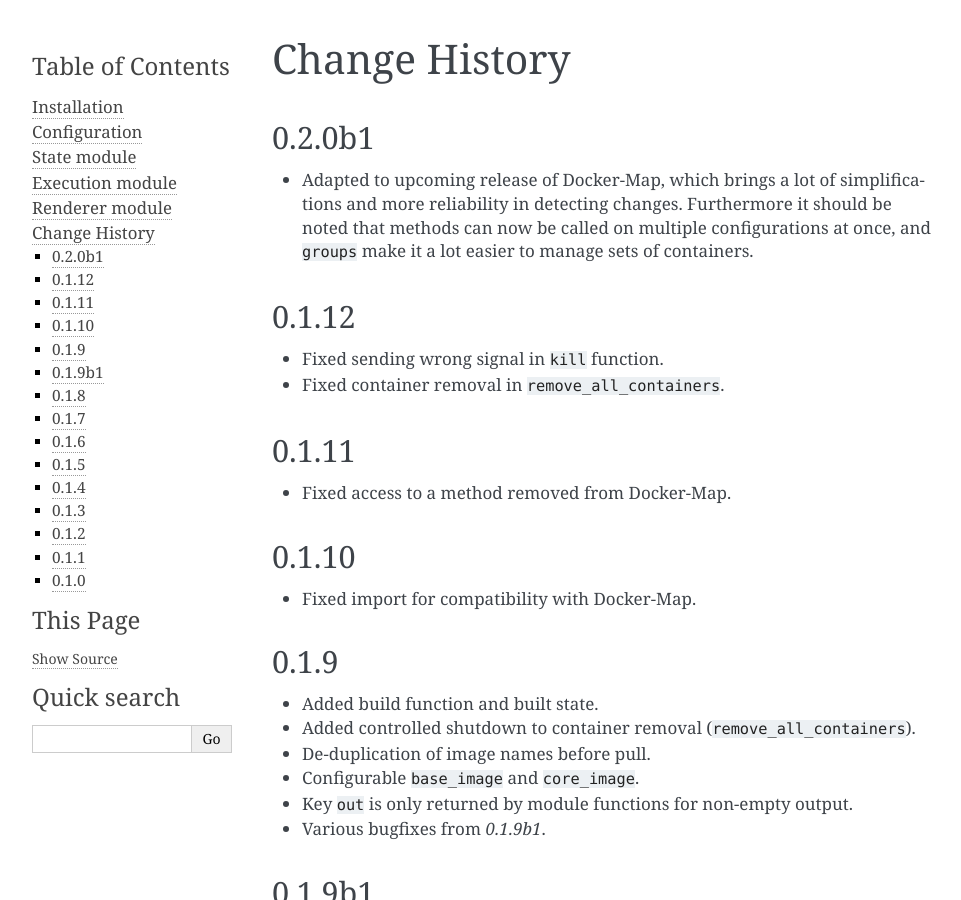
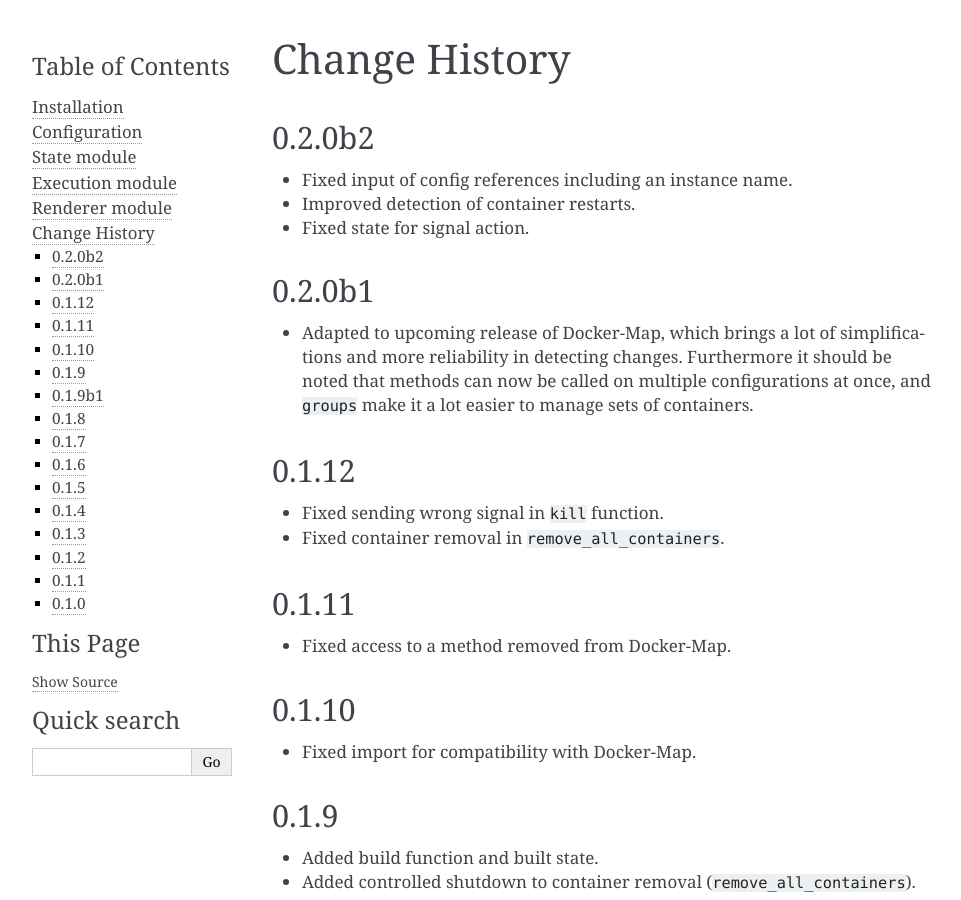
Before and after one commit to merll/salt-container-map, a Sphinx documentation site: the page built from docs/changes.rst, in a window 1280 px wide and 900 px high. Shown: the whole window, without its empty margins (148-1109 px from the left). Built offline with Sphinx 7.4.7, drawn with Linux system fonts in a browser that asks for light colours.

Commit message:
Updated version ans change log.

```diff
--- a/docs/changes.rst
+++ b/docs/changes.rst
@@ -2,6 +2,12 @@
 
 Change History
 ==============
+0.2.0b2
+-------
+* Fixed input of config references including an instance name.
+* Improved detection of container restarts.
+* Fixed state for signal action.
+
 0.2.0b1
 -------
 * Adapted to upcoming release of Docker-Map, which brings a lot of simplifications and more reliability in detecting
--- a/saltcontainermap/__init__.py
+++ b/saltcontainermap/__init__.py
@@ -1,4 +1,4 @@
 # -*- coding: utf-8 -*-
 from __future__ import unicode_literals
 
-__version__ = '0.2.0b1'
+__version__ = '0.2.0b2'
```
